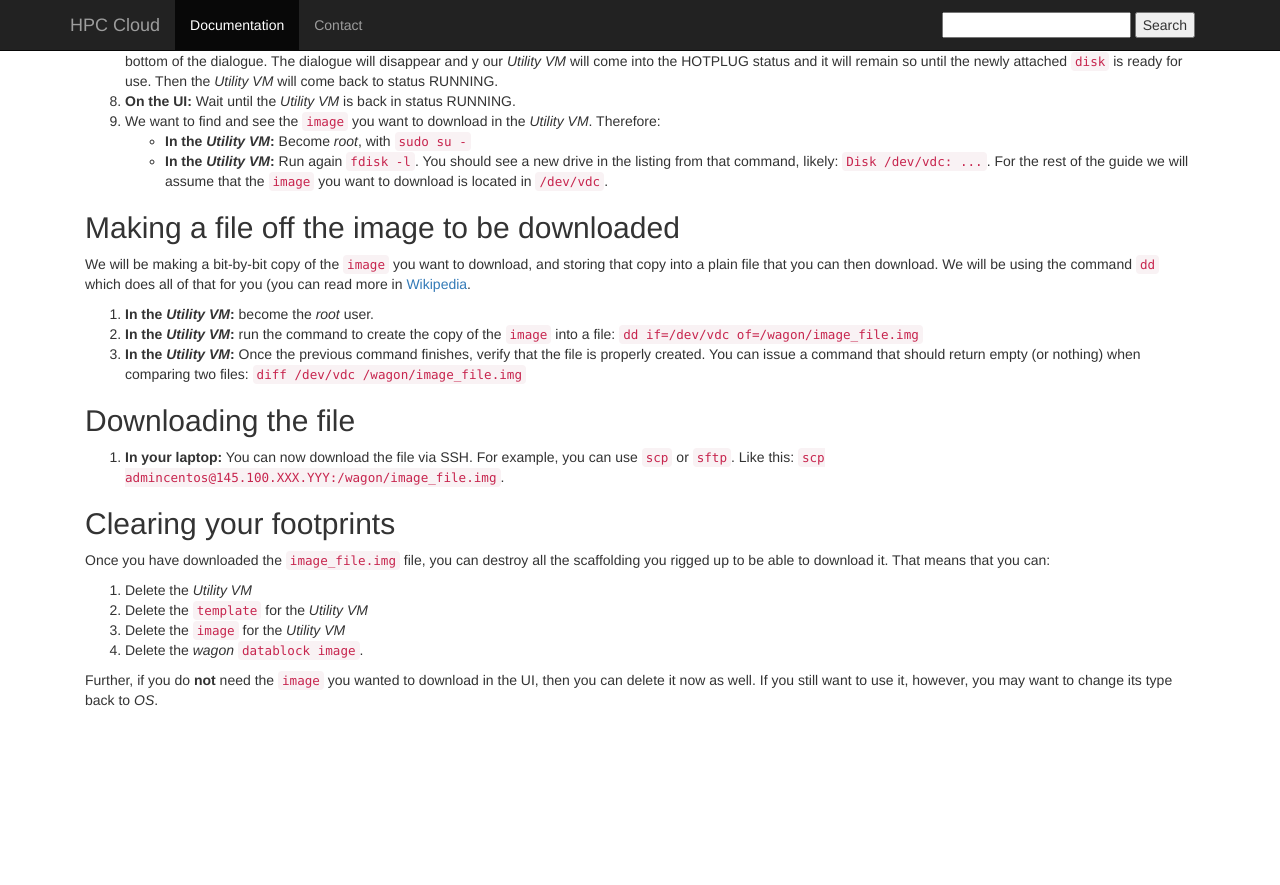
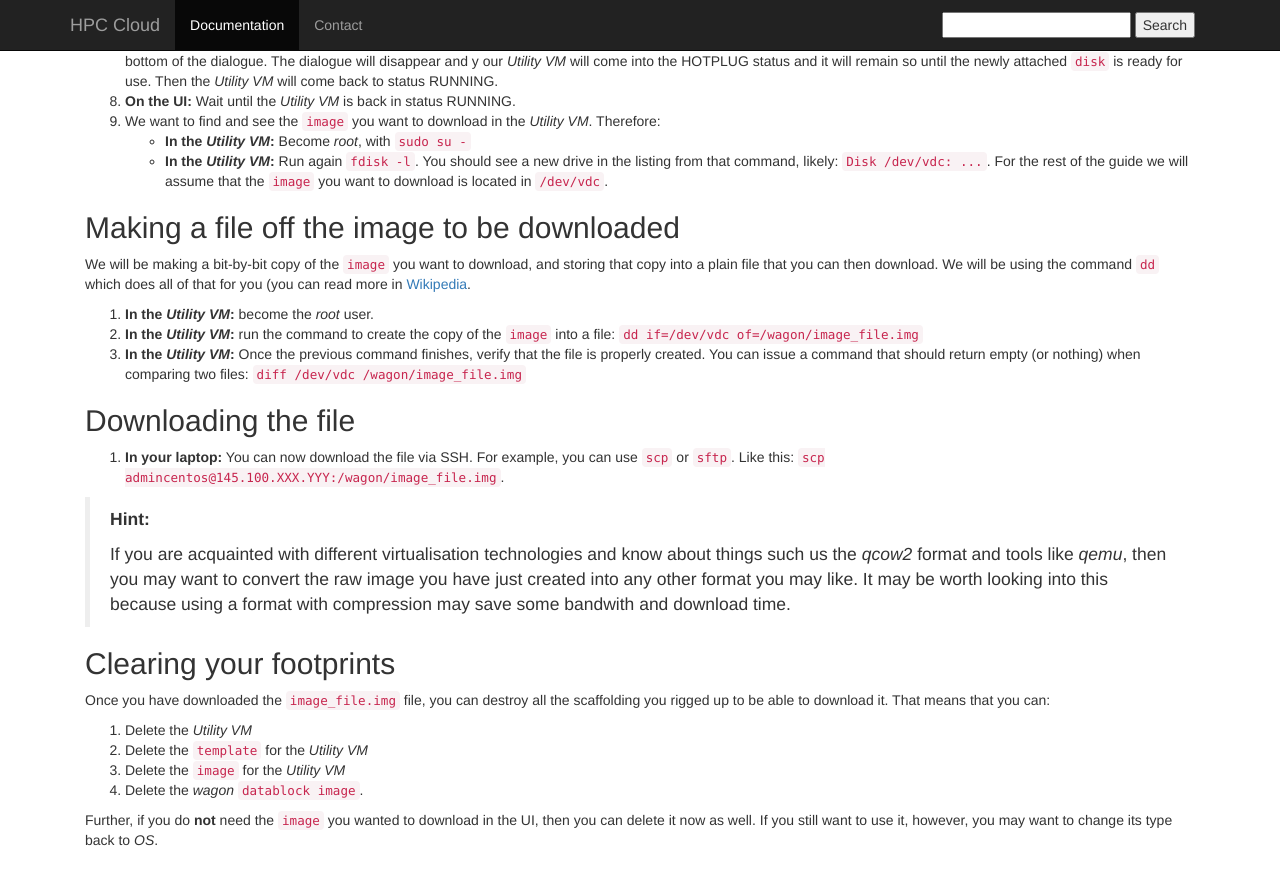
Before and after one commit to sara-nl/clouddocs, a Jekyll site: the page built from image_download.markdown, in a window 1280 px wide and 900 px high, scrolled down 1728 px. Shown: the top 885 px of the window. Built offline with Jekyll 4.4.1, drawn with Linux system fonts in a browser that asks for light colours; nearby versions of some CDN libraries; before the commit the page ends 2488 px from its top, so only the background shows below that.

Commit message:
Note about image conversion

```diff
--- a/image_download.markdown
+++ b/image_download.markdown
@@ -84,6 +84,10 @@ We will be making a bit-by-bit copy of the `image` you want to download, and sto
 
 1. **In your laptop:** You can now download the file via SSH. For example, you can use `scp` or `sftp`. Like this: `scp admincentos@145.100.XXX.YYY:/wagon/image_file.img`.
 
+> **Hint:**
+>
+> If you are acquainted with different virtualisation technologies and know about things such us the _qcow2_ format and tools like _qemu_, then you may want to convert the raw image you have just created into any other format you may like. It may be worth looking into this because using a format with compression may save some bandwith and download time.
+
 ## Clearing your footprints
 
 Once you have downloaded the `image_file.img` file, you can destroy all the scaffolding you rigged up to be able to download it. That means that you can:
```
